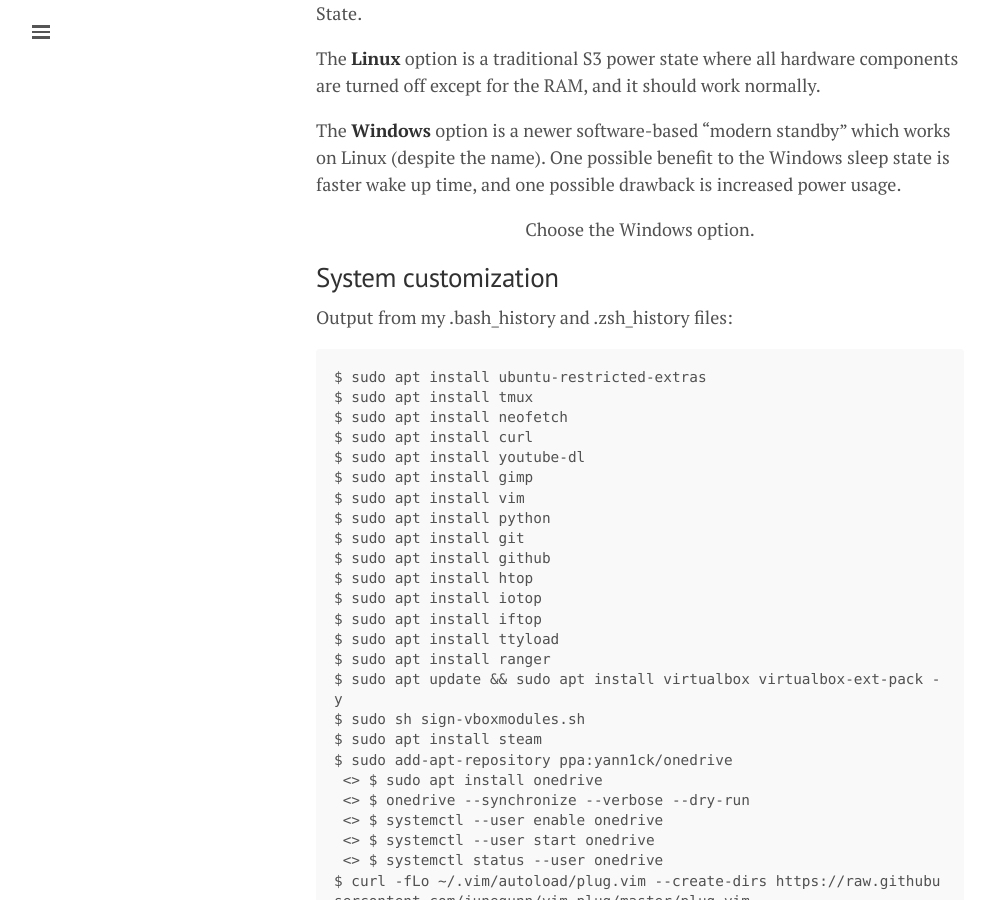
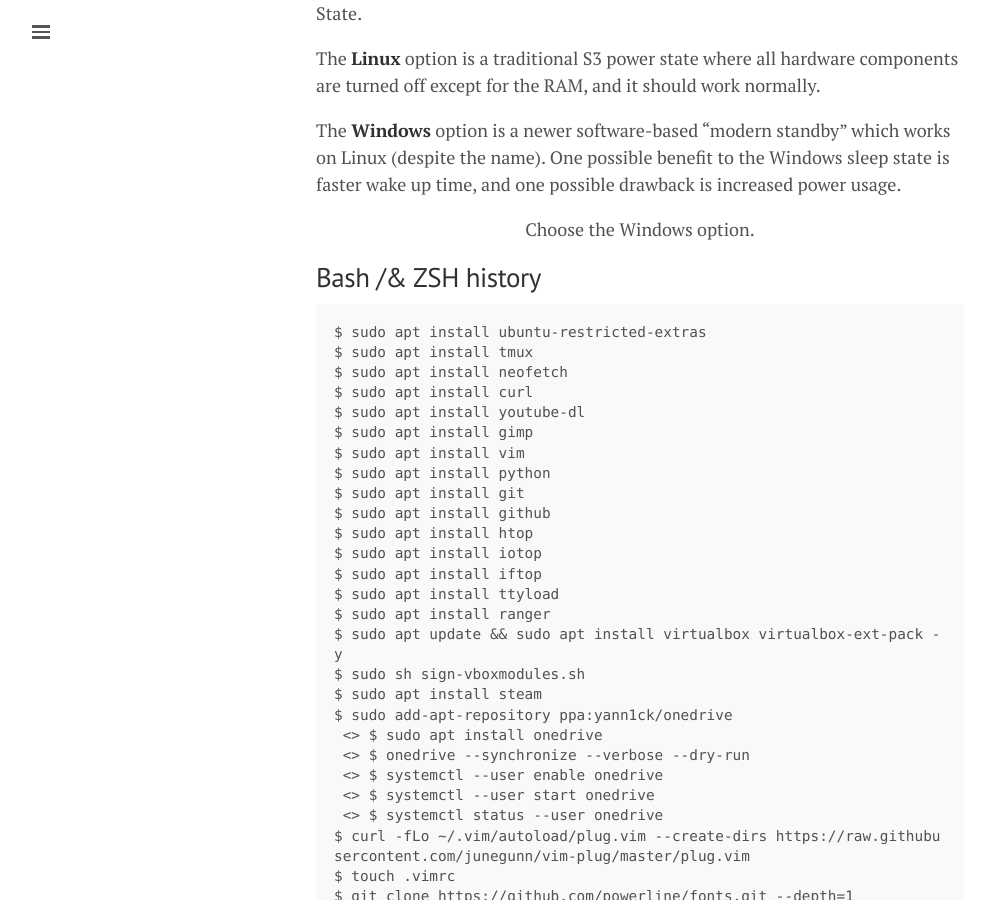
Before and after one commit to lgeurts/lgeurts.github.io, a Jekyll site: the page built from _posts/2021-10-15-ubuntu-setup-notes-for-x1-carbon-gen8.md, in a window 1280 px wide and 900 px high, scrolled down 828 px. Shown: the whole window, without its empty margins (0-989 px from the left). Built offline with Jekyll 4.4.1, drawn with Linux system fonts in a browser that asks for light colours; nearby versions of some CDN libraries; comment, search, counter and statistics services are not loaded.

Commit message:
Update 2021-10-15-ubuntu-setup-notes-for-x1-carbon-gen8.md

````diff
--- a/_posts/2021-10-15-ubuntu-setup-notes-for-x1-carbon-gen8.md
+++ b/_posts/2021-10-15-ubuntu-setup-notes-for-x1-carbon-gen8.md
@@ -21,9 +21,7 @@
     Choose the Windows option.
 </p>
 
-## System customization
-
-Output from my .bash_history and .zsh_history files:
+## Bash /& ZSH history
 ```
 $ sudo apt install ubuntu-restricted-extras
 $ sudo apt install tmux
````
